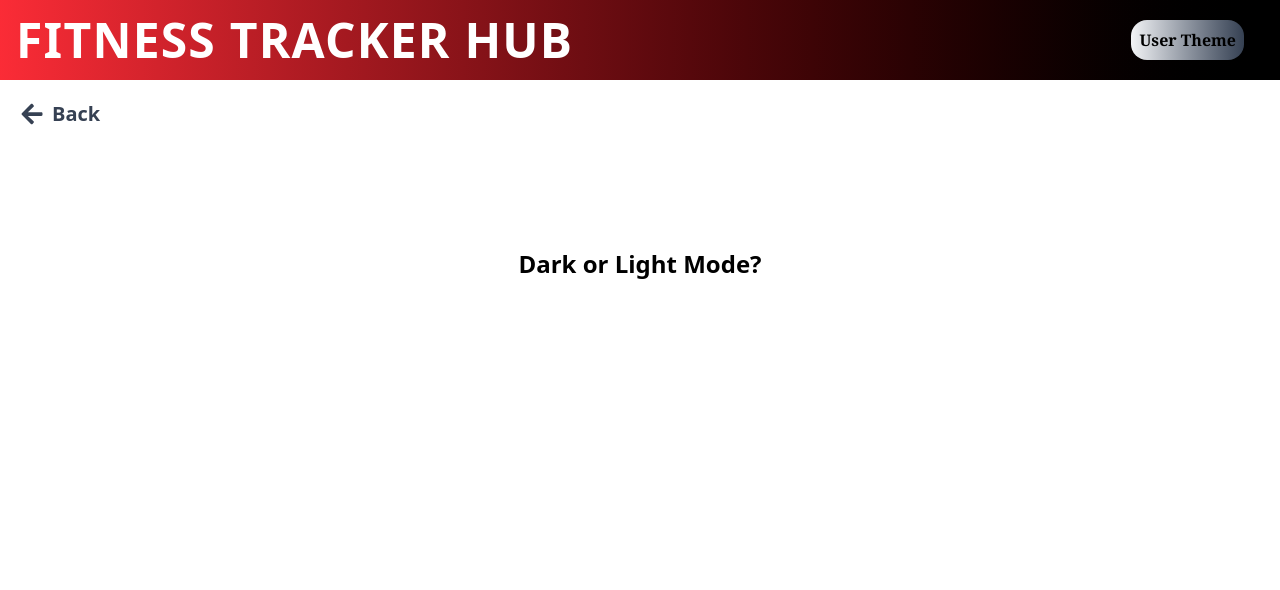
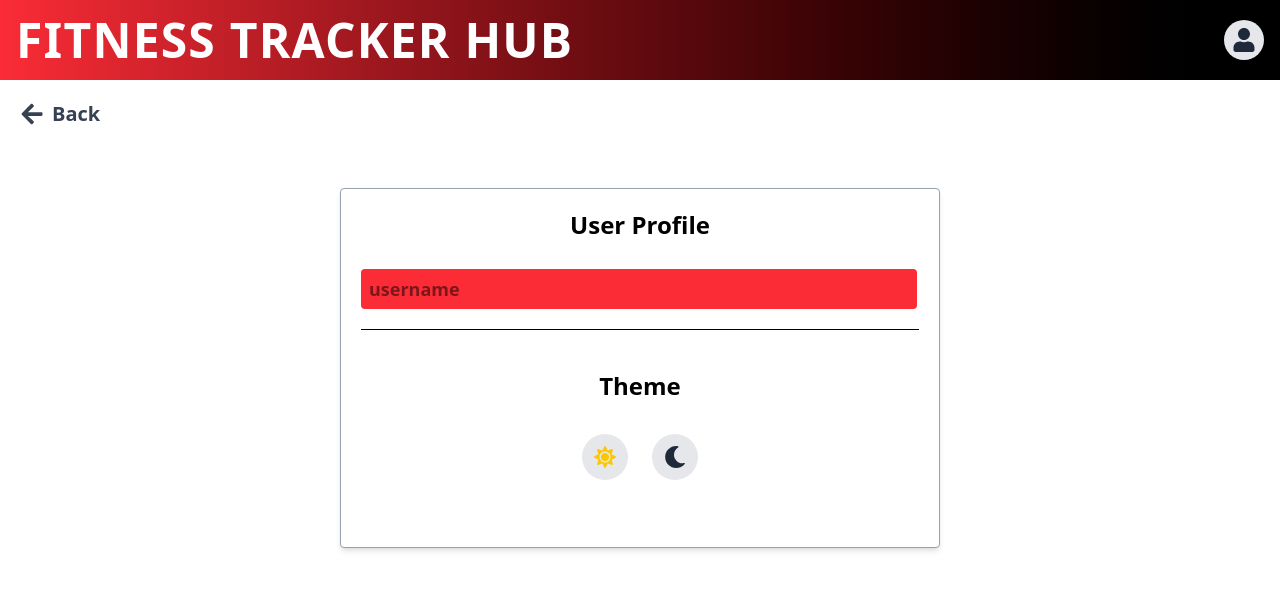
Before and after one commit to erzhadqt/Fitness-Tracker-Hub, a React (Vite) app in the folder fitness-tracker-app/: page /profile in a window 1280 px wide. Shown: the top 590 px of the page. Built offline with nearby package versions, Linux system fonts and the light colour scheme.

Commit message:
Added: dark mode and light icons, and User Profile

```diff
--- a/fitness-tracker-app/src/App.jsx
+++ b/fitness-tracker-app/src/App.jsx
@@ -35,7 +35,7 @@ function App() {
                 <Route path="/workouts/:id" element={<WorkoutDetails />}>
                     <Route path="logs" element={<WorkoutLogs />} />
                 </Route>
-                <Route path="/profile" element={<Profile userTheme="Dark or Light Mode?" />}></Route>
+                <Route path="/profile" element={<Profile />}></Route>
 
             </Routes>
         </>
--- a/fitness-tracker-app/src/components/UserTheme.jsx
+++ b/fitness-tracker-app/src/components/UserTheme.jsx
@@ -1,5 +1,6 @@
 import React from 'react'
 import { NavLink, useLocation } from "react-router-dom";
+import { FaUser } from "react-icons/fa";
 
 const UserTheme = () => {
   const location = useLocation();
@@ -7,7 +8,9 @@ const UserTheme = () => {
 
   return (
     <NavLink to={`/profile/${search}`}>
-      <span className="text-base font-bold h-10 p-2 rounded-2xl bg-gradient-to-r from-gray-100 to-gray-700 text-black dark:text-white float-right mr-5 font-serif hover:bg-gradient-to-r hover:from-gray-700 hover:to-gray-100 ">User Theme</span>
+      <div className="p-2 bg-gray-200 dark:bg-gray-700 rounded-full">
+        <FaUser className="w-6 h-6 text-gray-800 dark:text-gray-200" />
+      </div>
     </NavLink>
   )
 }
--- a/fitness-tracker-app/src/index.css
+++ b/fitness-tracker-app/src/index.css
@@ -1,8 +1,5 @@
 @import url('https://fonts.googleapis.com/css2?family=Bebas+Neue&display=swap');
 @import 'tailwindcss';
-/* @tailwind base;
-@tailwind components;
-@tailwind utilities; */
 
 body {
   @apply bg-white dark:bg-black font-sans box-border;
--- a/fitness-tracker-app/src/pages/Profile.jsx
+++ b/fitness-tracker-app/src/pages/Profile.jsx
@@ -1,23 +1,71 @@
-import React from 'react'
+import React, { useState, useEffect } from 'react'
 import { FaArrowLeft } from "react-icons/fa";
+import { FaSun, FaMoon } from "react-icons/fa";
 import { NavLink, useLocation } from "react-router-dom";
-
 
 const Profile = ({ userTheme }) => {
   const location = useLocation();
   const search = location.search || "";
 
+  // --- 🧠 State for the name ---
+  const [userName, setUserName] = useState('');
+
+  // Load the name from localStorage when component mounts
+  useEffect(() => {
+    const storedName = localStorage.getItem('userName');
+    if (storedName) {
+      setUserName(storedName);
+    }
+  }, []);
+
+  // Save the name to localStorage every time it changes
+  useEffect(() => {
+    if (userName.trim() !== '') {
+      localStorage.setItem('userName', userName);
+    }
+  }, [userName]);
+
   return (
     <div className="m-5">
       <NavLink to={`/${search}`} className="flex items-center gap-2 text-gray-700 hover:text-blue-500 transition dark:text-white">
-            <FaArrowLeft className="w-6 h-6" />
-            <span className="font-bold text-xl flex items-center gap-2 text-gray-700 hover:text-blue-500 transition dark:text-white">Back</span>
-            </NavLink>
-      <div className="text-center mt-30 mx-auto font-bold text-black dark:text-white text-2xl">
-          {userTheme}
+        <FaArrowLeft className="w-6 h-6" />
+        <span className="font-bold text-xl flex items-center gap-2 text-gray-700 hover:text-blue-500 transition dark:text-white">
+          Back
+        </span>
+      </NavLink>
+
+      <div className="mt-15 mx-auto text-black dark:text-white w-150 h-90 border border-gray-400 dark:border-gray-700 bg-white dark:bg-gray-900 p-5 shadow-md rounded">
+        <span className="justify-center text-center w-full flex text-2xl font-bold">
+          User Profile
+        </span>
+        <br />
+
+        {/* --- 🧾 Input with saved name --- */}
+        <input
+          type="text"
+          name="name"
+          placeholder="username"
+          value={userName}
+          onChange={(e) => setUserName(e.target.value)}
+          className="p-2 bg-red-500 dark:bg-gray-800 mb-5 mt-1 w-139 h-10 rounded font-bold text-lg"
+        />
+
+        <hr />
+        <span className="justify-center text-center w-full flex text-2xl font-bold mt-10">
+          Theme
+        </span>
+
+        <div className="flex justify-center mt-5">
+          <button className="m-3 p-3 rounded-full bg-gray-200 dark:bg-gray-700 transition hover:scale-105">
+            <FaSun className="text-yellow-400" size={22} />
+          </button>
+          <button className="m-3 p-3 rounded-full bg-gray-200 dark:bg-gray-700 transition hover:scale-105">
+            <FaMoon className="text-gray-800" size={22} />
+          </button>
+        </div>
       </div>
     </div>
-  )
-}
+  );
+};
 
-export default Profile
+export default Profile;
--- a/fitness-tracker-app/src/pages/WorkoutDetails.jsx
+++ b/fitness-tracker-app/src/pages/WorkoutDetails.jsx
@@ -35,7 +35,7 @@ const WorkoutDetails = () => {
                 <img
                     src={workout.imagePath}
                     alt={workout.name}
-                    className="w-full h-64 sm:h-80 object-cover object-center rounded-lg mb-6"/>
+                    className="w-full h-64 sm:h-80 object-cover object-top rounded-lg mb-6"/>
 
                 <p className="text-lg font-medium text-gray-800 dark:text-gray-200 mb-4">
                     {workout.description}
--- a/fitness-tracker-app/src/pages/Workouts.jsx
+++ b/fitness-tracker-app/src/pages/Workouts.jsx
@@ -1,6 +1,7 @@
 import React from 'react';
 import { useSearchParams, NavLink } from 'react-router-dom';
-import { getWorkouts } from '../utils/storage';
+import { getWorkouts } from '../utils/storage';2
+import { FaSearch } from 'react-icons/fa';
 
 const Workouts = () => {
     const [searchParams, setSearchParams] = useSearchParams();
@@ -29,28 +30,31 @@ const Workouts = () => {
 
     return (
       <div className="w-full h-auto px-4 sm:px-6 lg:px-8">
-        <div className="mt-6 flex flex-col sm:flex-row gap-4 sm:gap-6 items-center">
-          <input
-            className="w-full sm:w-1/2 lg:w-1/3 bg-gray-100 dark:bg-gray-800 border border-gray-300 dark:border-gray-700 p-2 rounded-lg font-medium text-gray-800 dark:text-gray-200 focus:outline-none focus:ring-2 focus:ring-red-500 transition" type="text" placeholder="Search workouts..." value={q} onChange={(e) => updateParam('q', e.target.value)}/>
+        <div className="mt-6 flex flex-col sm:flex-row gap-4 sm:gap-6 items-center bg-gray-300 dark:bg-gray-700 p-3 rounded-xl">
+          <div className="relative w-full sm:w-1/2 lg:w-1/3 ">
+            <FaSearch className="absolute left-3 top-1/2 transform -translate-y-1/2 text-gray-500 dark:text-gray-400 w-5 h-5 sm:w-6 sm:h-6" />
+            <input type="text" placeholder="Search Workout" value={q} onChange={(e) => updateParam('q', e.target.value)} className="w-full pl-10 pr-4 py-2 bg-gray-100 dark:bg-gray-800 border border-gray-300 dark:border-gray-700 rounded-lg font-medium text-gray-800 dark:text-gray-200 focus:outline-none focus:ring-2 focus:ring-red-500 transition"/>
+            </div>
+
         <select className="w-full sm:w-1/3 lg:w-1/4 bg-gray-100 dark:bg-gray-800 border border-gray-300 dark:border-gray-700 p-2 rounded-lg text-gray-800 dark:text-gray-200 focus:outline-none focus:ring-2 focus:ring-red-500 transition" value={type} onChange={(e) => updateParam('type', e.target.value)}>
           <option value="">Type Of Workout</option>
 
           {workoutType.map((wType, index) => (
-
-                <option key={index} value={wType.toLowerCase()}>{wType}</option>
+          <option key={index} value={wType.toLowerCase()}>
+          {wType}
+            </option>
         ))}
-
           </select>
           </div>
 
         <ul className="mt-8 grid grid-cols-1 sm:grid-cols-2 lg:grid-cols-3 gap-6">
             {filtered.map((w) => (
-                <li
-                  key={w.id} className="rounded-xl border border-gray-200 dark:border-gray-700 bg-white dark:bg-gray-900 shadow-md hover:shadow-lg text-center p-5 flex flex-col items-center transition-transform duration-300 hover:-translate-y-2">
+              <li key={w.id} className="rounded-xl border border-gray-200 dark:border-gray-700 bg-white dark:bg-gray-900 shadow-md hover:shadow-lg text-center p-5 flex flex-col items-center transition-transform duration-300 hover:-translate-y-2">
                 <img
                   src={w.imagePath}
                   alt={w.name}
-                    className="w-full h-64 object-cover object-center rounded-lg mb-4"/>
+                  className="w-full h-64 object-cover object-top rounded-lg mb-4"/>
+
                   <NavLink to={`/workouts/${w.id}?${searchParams.toString()}`} className="w-full bg-red-600 hover:bg-red-700 text-white py-2 px-4 rounded-lg transition">
                     <span className="block font-bold text-lg">{w.name}</span>
                     <span className="block font-medium text-sm">({w.type.toUpperCase()})</span>
```
Lines whose indentation alone changed are shown as unchanged.
